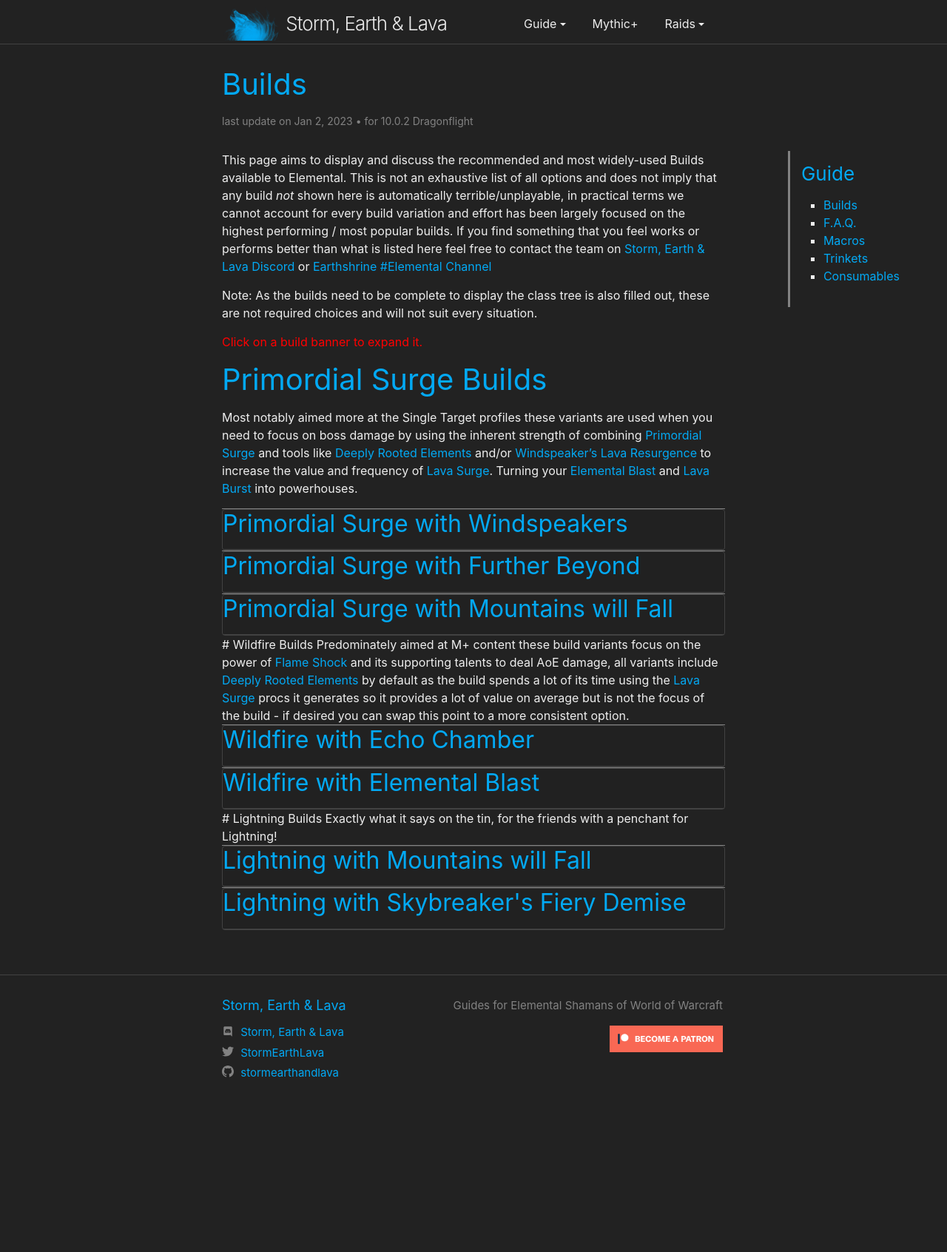
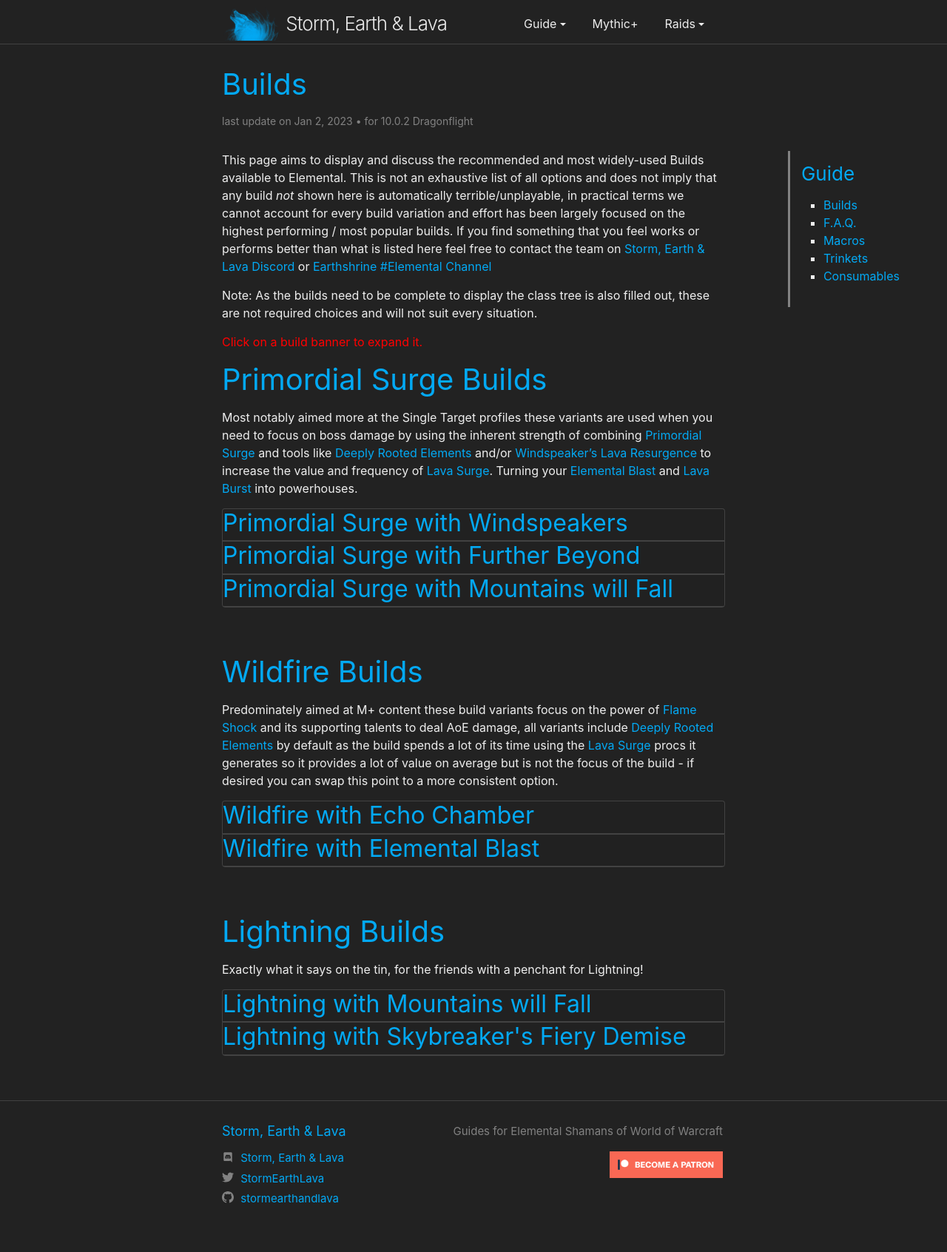
Before and after one commit to stormearthandlava/stormearthandlava.github.io, a Jekyll site: the page built from guide/general/builds.md, in a window 1280 px wide. Shown: the whole page at 74% size. Built offline with Jekyll 4.4.1, drawn with Linux system fonts in a browser that asks for light colours; a script that is not in the unit is left out; before the commit the page ends 1522 px from its top, so only the background shows below that.

Commit message:
fixing accordions

```diff
--- a/assets/main.scss
+++ b/assets/main.scss
@@ -162,9 +162,9 @@
 .card-header h5 button.btn-link:hover, .card-header h5 button.btn-link:focus {
   text-decoration: none;
 }
-.accordion .card:first-of-type, .card:last-of-type {
-  border-bottom: 1px solid $grey-color-dark;
-}
+// .accordion .card:first-of-type, .card:last-of-type {
+//   border-bottom: 1px solid $grey-color-dark;
+// }
 
 
 // adjust hr to match the page dark theme
--- a/guide/general/builds.md
+++ b/guide/general/builds.md
@@ -15,25 +15,23 @@
 
 Most notably aimed more at the Single Target profiles these variants are used when you need to focus on boss damage by using the inherent strength of combining {{ site.data.talent.ps }} and tools like {{ site.data.talent.dre }} and/or {{ site.data.talent.wlr }} to increase the value and frequency of {{ site.data.talent.lvs }}. Turning your {{ site.data.talent.eb }} and {{ site.data.spell.lvb }} into powerhouses.
 
-<hr>
-<div class="dungeon-accordion">
-<div id="accordion">
+<div class="accordion dungeon-accordion" id="accordion-psurge">
 <div class="card">
 <div class="card-header" id="pswlr">
-<div data-toggle="collapse" data-target="#pswlr-collapse" aria-expanded="true" aria-controls="pswlr-collapse"><h2>Primordial Surge with Windspeakers</h2></div>
+<div data-toggle="collapse" data-target="#pswlr-collapse" aria-expanded="false" aria-controls="pswlr-collapse"><h2 class="mb-1">Primordial Surge with Windspeakers</h2></div>
 </div>
-<div id="pswlr-collapse" class="collapse" aria-labelledby="pswlr" data-parent="#accordion">
+<div id="pswlr-collapse" class="collapse" aria-labelledby="pswlr" data-parent="#accordion-psurge">
 <div class="card-body" markdown="1">
 
 # What does this build do?
 
-This build works around the damage of {{ site.data.spell.lvb }} and {{ site.data.spell.eb }}, supported by the idea of {{ site.data.talent.pw }} 'windows'.
+This build works around the damage of {{ site.data.spell.lvb }} and {{ site.data.talent.eb }}, supported by the idea of {{ site.data.talent.pw }} 'windows'.
 As the name suggests this is predominately aimed at single target but due to taking {{ site.data.talent.lvs }}, {{ site.data.talent.magma_chamber }} and {{ site.data.talent.pw }} it will naturally benefit from a couple of additional targets.
 
 # What does it look like?
 <div class="iframe-holder">
-<iframe src="https://www.raidbots.com/simbot/render/talents/BYQAfcj78nJtvjmejSqe5Zhm9AAAAAAgUSpUSCAJlkUoElUSCRAAAAAAQJApkECJFiUSSSLEQAE?width=530&level=70" frameborder="0" width="530px" height="100%"></iframe>
-  </div>
+  <iframe src="https://www.raidbots.com/simbot/render/talents/BYQAfcj78nJtvjmejSqe5Zhm9AAAAAAgUSpUSCAJlkUoElUSCRAAAAAAQJApkECJFiUSSSLEQAE?width=530&level=70" frameborder="0" width="530px" height="100%"></iframe>
+</div>
 
 # Stats
 
@@ -125,19 +123,16 @@
 </div>
 </div>
 
-<hr>
-<div class="dungeon-accordion">
-<div id="accordion">
 <div class="card">
 <div class="card-header" id="psfb">
-<div data-toggle="collapse" data-target="#psfb-collapse" aria-expanded="true" aria-controls="psfb-collapse"><h2>Primordial Surge with Further Beyond</h2></div>
+<div data-toggle="collapse" data-target="#psfb-collapse" aria-expanded="false" aria-controls="psfb-collapse"><h2 class="mb-1">Primordial Surge with Further Beyond</h2></div>
 </div>
-<div id="psfb-collapse" class="collapse" aria-labelledby="psfb" data-parent="#accordion">
+<div id="psfb-collapse" class="collapse" aria-labelledby="psfb" data-parent="#accordion-psurge">
 <div class="card-body" markdown="1">
 
 # What does this build do?
 
-This build works around the damage of {{ site.data.spell.lvb }} and {{ site.data.spell.eb }}, supported by the idea of {{ site.data.talent.pw }} 'windows'.
+This build works around the damage of {{ site.data.spell.lvb }} and {{ site.data.talent.eb }}, supported by the idea of {{ site.data.talent.pw }} 'windows'.
 As this build takes {{ site.data.talent.dre }} and extends to {{ site.data.talent.fb }} a fair amount of its power comes from maximising {{ site.data.spell.lvb }} usage, particularly {{ site.data.talent.lvs }}, to have the most chances at gambling {{ site.data.talent.dre }} which {{ site.data.talent.ps }} naturally assists with.
 
 # What does it look like?
@@ -242,19 +237,16 @@
 </div>
 </div>
 
-<hr>
-<div class="dungeon-accordion">
-<div id="accordion">
 <div class="card">
 <div class="card-header" id="psmwf">
-<div data-toggle="collapse" data-target="#psmwf-collapse" aria-expanded="true" aria-controls="psmwf-collapse"><h2>Primordial Surge with Mountains will Fall</h2></div>
+<div data-toggle="collapse" data-target="#psmwf-collapse" aria-expanded="false" aria-controls="psmwf-collapse"><h2 class="mb-1">Primordial Surge with Mountains will Fall</h2></div>
 </div>
-<div id="psmwf-collapse" class="collapse" aria-labelledby="psmwf" data-parent="#accordion">
+<div id="psmwf-collapse" class="collapse" aria-labelledby="psmwf" data-parent="#accordion-psurge">
 <div class="card-body" markdown="1">
 
 # What does this build do?
 
-This build works around the damage of {{ site.data.spell.lvb }} and {{ site.data.spell.eb }}, supported by the idea of {{ site.data.talent.pw }} 'windows'.
+This build works around the damage of {{ site.data.spell.lvb }} and {{ site.data.talent.eb }}, supported by the idea of {{ site.data.talent.pw }} 'windows'.
 This build effectively swaps {{ site.data.talent.wlr }} or {{ site.data.talent.fb }} for {{ site.data.talent.mwf }}, which reduces the perceived complexity from this build allowing you to focus more completely on the {{ site.data.talent.lvs }} provided by {{ site.data.talent.ps }} and effective spending of maelstrom.
 
 # What does it look like?
@@ -352,20 +344,21 @@
 </div>
 </div>
 </div>
+</div>
 
+<br/>
+<br/>
 
 # Wildfire Builds
 
 Predominately aimed at M+ content these build variants focus on the power of {{ site.data.spell.fs }} and its supporting talents to deal AoE damage, all variants include {{ site.data.talent.dre }} by default as the build spends a lot of its time using the {{ site.data.talent.lvs }} procs it generates so it provides a lot of value on average but is not the focus of the build - if desired you can swap this point to a more consistent option.
 
-<hr>
-<div class="dungeon-accordion">
-<div id="accordion">
+<div class="accordion dungeon-accordion" id="accordion-wildfire">
 <div class="card">
 <div class="card-header" id="wfecho">
-<div data-toggle="collapse" data-target="#wfecho-collapse" aria-expanded="true" aria-controls="wfecho-collapse"><h2>Wildfire with Echo Chamber</h2></div>
+<div data-toggle="collapse" data-target="#wfecho-collapse" aria-expanded="false" aria-controls="wfecho-collapse"><h2 class="mb-1">Wildfire with Echo Chamber</h2></div>
 </div>
-<div id="wfecho-collapse" class="collapse" aria-labelledby="wfecho" data-parent="#accordion">
+<div id="wfecho-collapse" class="collapse" aria-labelledby="wfecho" data-parent="#accordion-wildfire">
 <div class="card-body" markdown="1">
 
 # What does this build do?
@@ -523,14 +516,11 @@
 </div>
 </div>
 
-<hr>
-<div class="dungeon-accordion">
-<div id="accordion">
 <div class="card">
 <div class="card-header" id="wfeb">
-<div data-toggle="collapse" data-target="#wfeb-collapse" aria-expanded="true" aria-controls="wfeb-collapse"><h2>Wildfire with Elemental Blast</h2></div>
+<div data-toggle="collapse" data-target="#wfeb-collapse" aria-expanded="false" aria-controls="wfeb-collapse"><h2 class="mb-1">Wildfire with Elemental Blast</h2></div>
 </div>
-<div id="wfeb-collapse" class="collapse" aria-labelledby="wfeb" data-parent="#accordion">
+<div id="wfeb-collapse" class="collapse" aria-labelledby="wfeb" data-parent="#accordion-wildfire">
 <div class="card-body" markdown="1">
 
 # What does this build do?
@@ -692,19 +682,23 @@
 </div>
 </div>
 </div>
+</div>
+
+
+<br/>
+<br/>
+
 
 # Lightning Builds
 
 Exactly what it says on the tin, for the friends with a penchant for Lightning!
 
-<hr>
-<div class="dungeon-accordion">
-<div id="accordion">
+<div class="accordion dungeon-accordion" id="accordion-lightning">
 <div class="card">
 <div class="card-header" id="limwf">
-<div data-toggle="collapse" data-target="#limwf-collapse" aria-expanded="true" aria-controls="limwf-collapse"><h2>Lightning with Mountains will Fall</h2></div>
+<div data-toggle="collapse" data-target="#limwf-collapse" aria-expanded="false" aria-controls="limwf-collapse"><h2 class="mb-1">Lightning with Mountains will Fall</h2></div>
 </div>
-<div id="limwf-collapse" class="collapse" aria-labelledby="limwf" data-parent="#accordion">
+<div id="limwf-collapse" class="collapse" aria-labelledby="limwf" data-parent="#accordion-lightning">
 <div class="card-body" markdown="1">
 
 # What does this build do?
@@ -841,14 +835,12 @@
 </div>
 </div>
 
-<hr>
-<div class="dungeon-accordion">
-<div id="accordion">
+
 <div class="card">
 <div class="card-header" id="lisfd">
-<div data-toggle="collapse" data-target="#lisfd-collapse" aria-expanded="true" aria-controls="lisfd-collapse"><h2>Lightning with Skybreaker's Fiery Demise</h2></div>
+<div data-toggle="collapse" data-target="#lisfd-collapse" aria-expanded="false" aria-controls="lisfd-collapse"><h2 class="mb-1">Lightning with Skybreaker's Fiery Demise</h2></div>
 </div>
-<div id="lisfd-collapse" class="collapse" aria-labelledby="lisfd" data-parent="#accordion">
+<div id="lisfd-collapse" class="collapse" aria-labelledby="lisfd" data-parent="#accordion-lightning">
 <div class="card-body" markdown="1">
 
 # What does this build do?
@@ -984,8 +976,9 @@
  - {{ site.data.talent.eb }} if {{ site.data.talent.eogs }} buff is active
  - {{ site.data.spell.cl }}
 
-Note: at these target counts ignoring {{ site.data.spell.fs }} was better than playing around it, given {{ site.data.talent.sop }} buffs are far stronger with {{ site.data.spell.cl }} - rely on {{ site.data.talent.lmt }} and movement globals to apply {{ site.data.spell fs }}.
+Note: at these target counts ignoring {{ site.data.spell.fs }} was better than playing around it, given {{ site.data.talent.sop }} buffs are far stronger with {{ site.data.spell.cl }} - rely on {{ site.data.talent.lmt }} and movement globals to apply {{ site.data.spell.fs }}.
 
 </div>
 </div>
 </div>
+</div>
```
